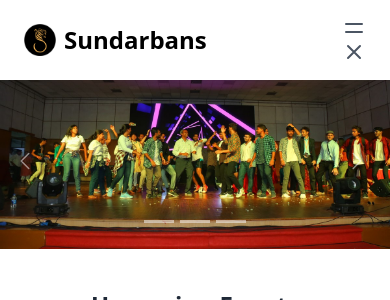
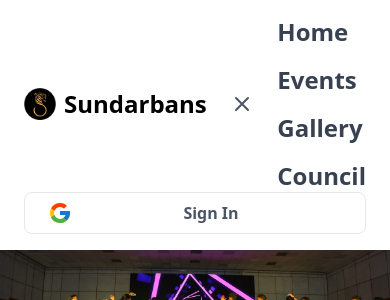
Before and after one commit to SundarbansWebOps/Frontend, a Vue app: page /events in a window 390 px wide. Both pictures are taken after a click on the button 354 px from the left and 40 px from the top of the page. Shown: the top 300 px of the page. Built offline with nearby package versions, Linux system fonts and the light colour scheme.

Commit message:
nav made responsive

```diff
--- a/public/index.html
+++ b/public/index.html
@@ -9,6 +9,8 @@
     <script src="https://cdn.tailwindcss.com"></script>
     <script src="https://cdn.tailwindcss.com?plugins=forms,typography,aspect-ratio,line-clamp">
     </script>
+    <script defer src="https://cdn.jsdelivr.net/npm/alpinejs@3.13.3/dist/cdn.min.js"></script>
+
   </head>
   <body>
     <noscript>
--- a/src/components/NavBar.vue
+++ b/src/components/NavBar.vue
@@ -1,50 +1,34 @@
 <template>
-    <section class="bg-white dark:bg-black">
-        <nav x-data="{ isOpen: false }" class="container px-6 py-4 mx-auto lg:flex lg:justify-between lg:items-center">
-            <div class="flex items-center text-2xl font-bold dark:text-white flex justify-between"><a href="#"
-                    class="flex my-auto gap-2"><img class="w-auto h-8 sm:h-10 my-auto" src="../assets/sundarbans2.png" alt="">
-                    Sundarbans </a><!-- Mobile menu button -->
-                <div class="flex lg:hidden"><button x-cloak="" type="button"
-                    class="text-gray-500 dark:text-gray-200 hover:text-gray-600 dark:hover:text-gray-400 focus:outline-none focus:text-gray-600 dark:focus:text-gray-400"
-                    aria-label="toggle menu"><svg x-show="!isOpen" xmlns="http://www.w3.org/2000/svg" class="w-6 h-6"
-                        fill="none" viewBox="0 0 24 24" stroke="currentColor" stroke-width="2">
-                        <path stroke-linecap="round" stroke-linejoin="round" d="M4 8h16M4 16h16"></path>
-                    </svg><svg x-show="isOpen" xmlns="http://www.w3.org/2000/svg" class="w-6 h-6" fill="none"
-                        viewBox="0 0 24 24" stroke="currentColor" stroke-width="2">
-                        <path stroke-linecap="round" stroke-linejoin="round" d="M6 18L18 6M6 6l12 12"></path>
-                    </svg></button></div>
-        </div><!-- Mobile Menu open: "block", Menu closed: "hidden" -->
-        <div x-cloak=""
-            class="opacity-0 -translate-x-full absolute inset-x-0 z-20 w-full px-6 py-4 transition-all duration-300 ease-in-out bg-white shadow-md lg:bg-transparent lg:dark:bg-transparent lg:shadow-none dark:bg-black lg:mt-0 lg:p-0 lg:top-0 lg:relative lg:w-auto lg:opacity-100 lg:translate-x-0 lg:flex lg:items-center">
-            <div class="flex flex-col space-y-4 lg:mt-0 lg:flex-row lg:-px-8 lg:space-y-0">
-    <router-link
-      to="/"
-      class="text-gray-700 transition-colors duration-300 transform lg:mx-8 dark:text-gray-200 dark:hover:text-blue-400 hover:text-blue-500"
-    >
-      Home
-    </router-link>
-    <router-link
-      to="/events"
-      class="text-gray-700 transition-colors duration-300 transform lg:mx-8 dark:text-gray-200 dark:hover:text-blue-400 hover:text-blue-500"
-    >
-      Events
-    </router-link>
-    <router-link
-      to="/gallery"
-      class="text-gray-700 transition-colors duration-300 transform lg:mx-8 dark:text-gray-200 dark:hover:text-blue-400 hover:text-blue-500"
-    >
-      Gallery
-    </router-link>
-    <router-link
-      to="/council"
-      class="text-gray-700 transition-colors duration-300 transform lg:mx-8 dark:text-gray-200 dark:hover:text-blue-400 hover:text-blue-500"
-    >
-      Council
-    </router-link>
-  </div><!-- <a class="block px-5 py-2 mt-4 text-sm text-center text-white capitalize bg-blue-600 rounded-lg lg:mt-0 hover:bg-blue-500 lg:w-auto"
-                    href="#">
-                    Login
-                </a> --><a href="#"
+<div class="bg-white dark:bg-black" >
+    <nav class="container px-6 py-4 mx-auto lg:flex lg:justify-between lg:items-center" >
+        <div class="flex items-center text-2xl font-bold dark:text-white flex justify-between">
+            <a href="#" class="flex my-auto gap-2">
+                <img class="w-auto h-8 sm:h-10 my-auto" src="../assets/sundarbans2.png" alt="">
+                Sundarbans
+            </a>
+            <!-- Mobile menu button -->
+            <div class="flex lg:hidden" >
+                <button v-on:click="open = !open" class="text-gray-500 dark:text-gray-200 hover:text-gray-600 dark:hover:text-gray-400 focus:outline-none focus:text-gray-600 dark:focus:text-gray-400">
+                    <svg v-show="!open" class="w-6 h-6" fill="none" stroke="currentColor" viewBox="0 0 24 24" xmlns="http://www.w3.org/2000/svg">
+                        <path stroke-linecap="round" stroke-linejoin="round" stroke-width="2" d="M4 6h16M4 12h16M4 18h16"></path>
+                    </svg>
+                    <svg v-show="open" class=" w-6 h-6" fill="none" stroke="currentColor" viewBox="0 0 24 24" xmlns="http://www.w3.org/2000/svg">
+                        <path stroke-linecap="round" stroke-linejoin="round" stroke-width="2" d="M6 18L18 6M6 6l12 12"></path>
+                    </svg>
+                </button>
+            </div>
+
+            <!-- Mobile Menu open: "block", Menu closed: "hidden" -->
+            <div :class="{ 'block': open, 'hidden': !open }" class=" lg:flex lg:items-center">
+                <div class=" container flex flex-col space-y-4  lg:mt-0 lg:flex-row lg:-px-8 lg:space-y-0">
+                    <router-link to="/" class="text-gray-700 transition-colors duration-300 transform lg:mx-8 dark:text-gray-200 dark:hover:text-blue-400 hover:text-blue-500">Home</router-link>
+                    <router-link to="/events" class="text-gray-700 transition-colors duration-300 transform lg:mx-8 dark:text-gray-200 dark:hover:text-blue-400 hover:text-blue-500">Events</router-link>
+                    <router-link to="/gallery" class="text-gray-700 transition-colors duration-300 transform lg:mx-8 dark:text-gray-200 dark:hover:text-blue-400 hover:text-blue-500">Gallery</router-link>
+                    <router-link to="/council" class="text-gray-700 transition-colors duration-300 transform lg:mx-8 dark:text-gray-200 dark:hover:text-blue-400 hover:text-blue-500">Council</router-link>
+                </div>
+            </div>
+        </div>
+          <a href="#"
                 class="flex items-center justify-center px-2 text-gray-600 transition-colors duration-300 transform border rounded-lg dark:border-gray-700 dark:text-gray-200 hover:bg-gray-50 dark:hover:bg-gray-600">
                 <div class="px-1 py-1"><svg class="w-6 h-6" viewBox="0 0 40 40">
                     <path
@@ -58,14 +42,21 @@
                         fill="#4CAF50"></path>
                     <path
                         d="M36.3425 16.7358H35V16.6667H20V23.3333H29.4192C28.7592 25.1975 27.56 26.805 26.0133 27.9758C26.0142 27.975 26.015 27.975 26.0158 27.9742L31.1742 32.3392C30.8092 32.6708 36.6667 28.3333 36.6667 20C36.6667 18.8825 36.5517 17.7917 36.3425 16.7358Z"
-                            fill="#1976D2"></path>
-                    </svg></div><span class="w-5/6 px-1 py-2 font-bold text-center">Sign In</span>
+                        fill="#1976D2"></path></svg>
+                </div><span class="w-5/6 px-1 py-2 font-bold text-center">Sign In</span>
           </a>
+    </nav>
 </div>
-    </nav>
-</section></template>
+</template>
+
+
 <script>
 export default{
+    data(){
+        return{
+            open:false
+        }
+    },
     name : 'NavBar'
 }
 </script>
```
Also changed, not shown: src/components/navBar.vue (added, +88 -0 lines). Lines whose indentation alone changed are shown as unchanged.
